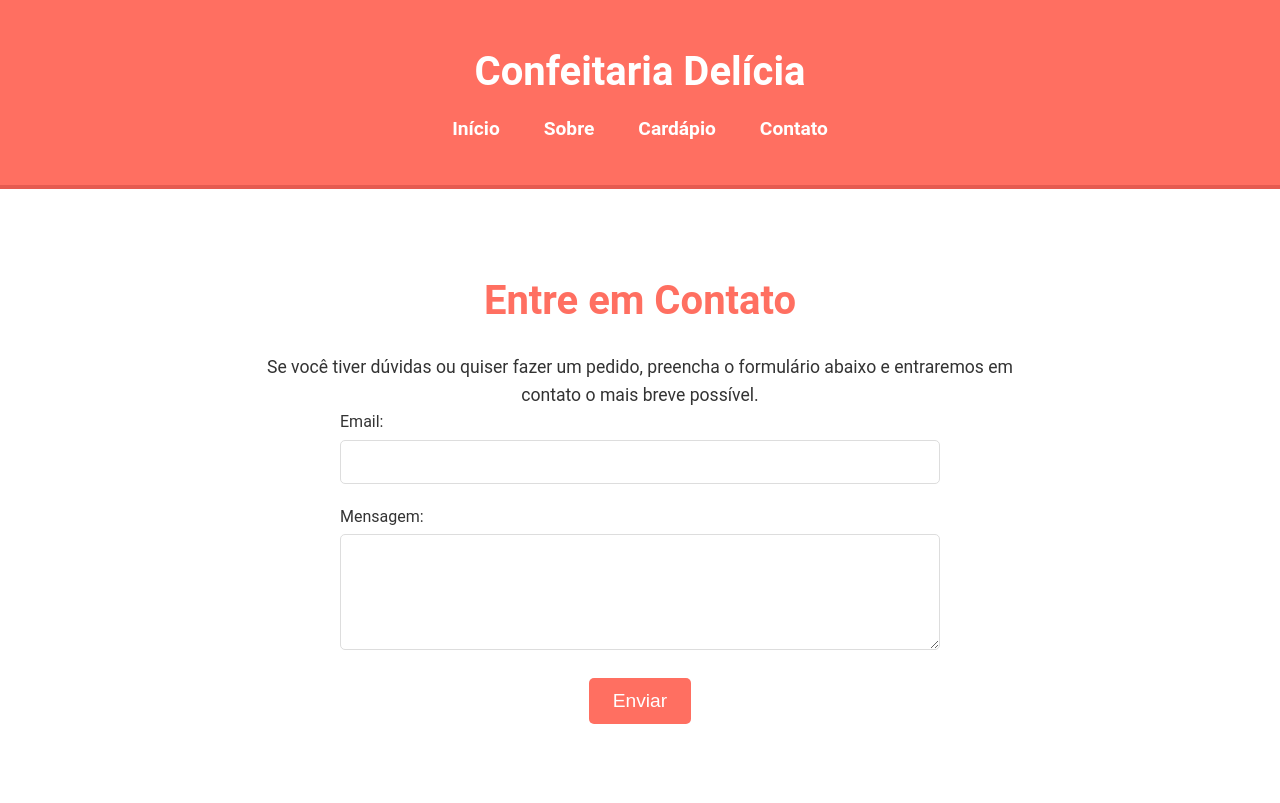
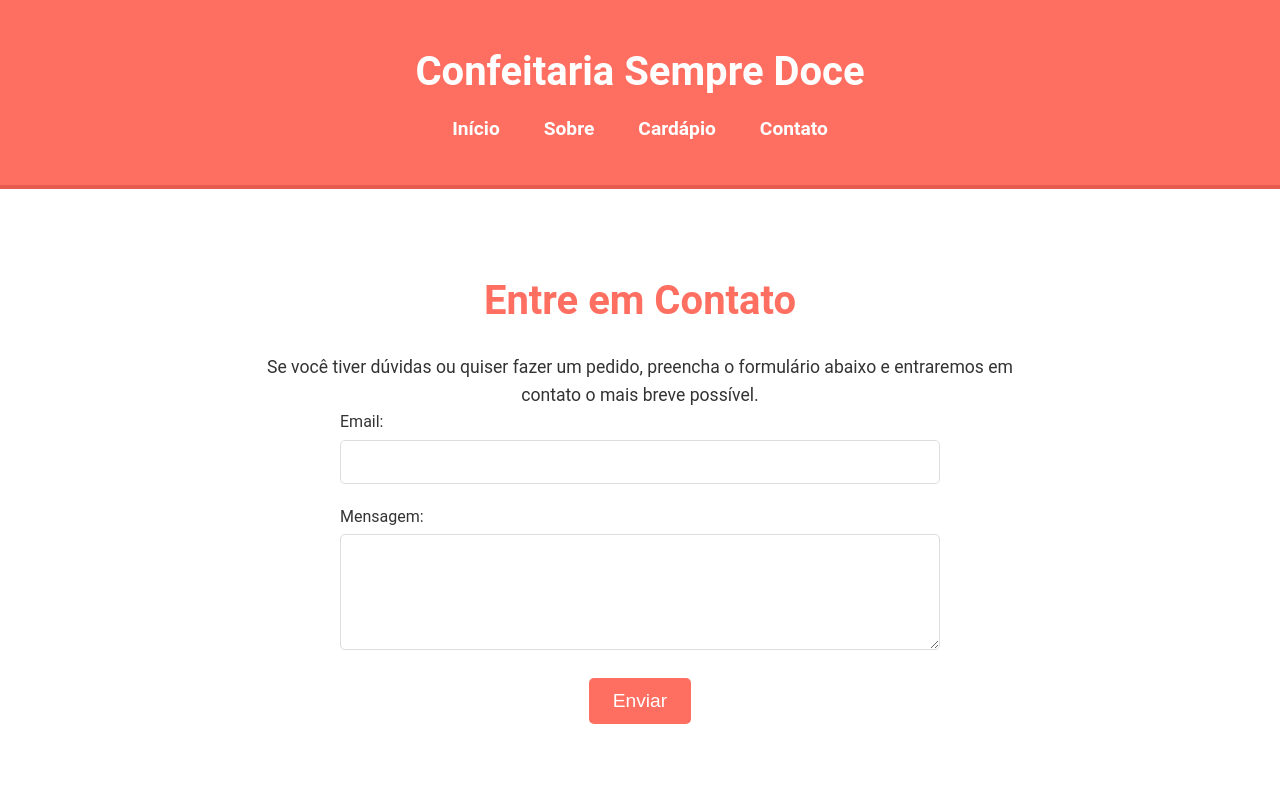
Before and after one commit to DanteKeyy/confeitaria, a Flask app: page /contato in a window 1280 px wide. Shown: the top 803 px of the page. Run offline with Flask 3, Linux system fonts and the light colour scheme.

Commit message:
Update contato.html

```diff
--- a/templates/contato.html
+++ b/templates/contato.html
@@ -3,13 +3,13 @@
 <head>
     <meta charset="UTF-8">
     <meta name="viewport" content="width=device-width, initial-scale=1.0">
-    <title>Contato - Confeitaria Delícia</title>
+    <title>Contato - Confeitaria Sempre Doce</title>
     <link rel="stylesheet" href="{{ url_for('static', filename='css/style.css') }}">
 </head>
 <body>
     <header>
         <div class="container">
-            <h1>Confeitaria Delícia</h1>
+            <h1>Confeitaria Sempre Doce</h1>
             <nav>
                 <ul>
                     <li><a href="/">Início</a></li>
```
